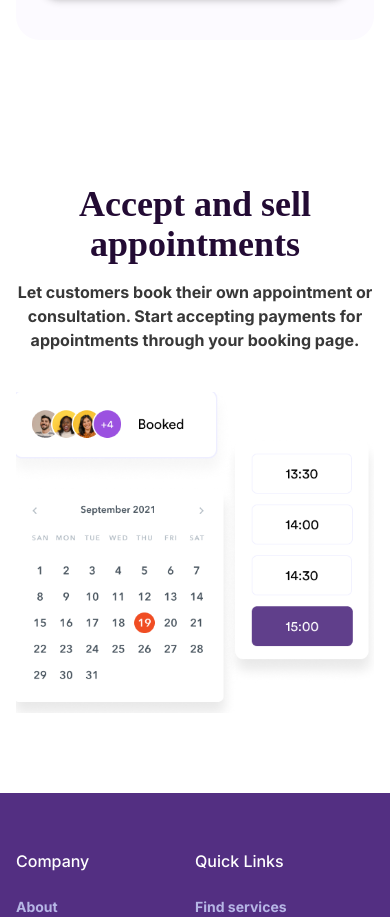
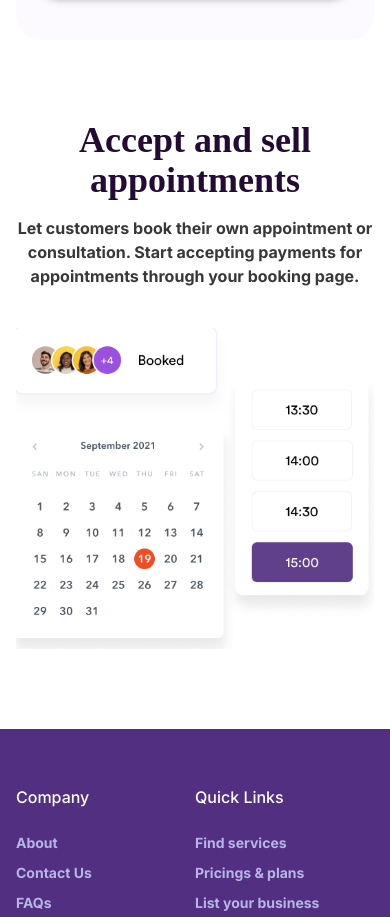
Before and after one commit to IdrisRoti/dutiful, a Next.js app: page / in a window 390 px wide. Shown: the part 3360-4277 px from the top of the page. Built offline with nearby package versions, Linux system fonts and the light colour scheme; a web font is replaced by a local one.

Commit message:
style(appointment): remove padding top on smaller sceens

```diff
--- a/components/landing-page/appointments/Appointments.tsx
+++ b/components/landing-page/appointments/Appointments.tsx
@@ -12,7 +12,7 @@ const Appointments = () => {
                     className="object-cover"
                 />
             </div>
-            <div className="w-full mx-auto flex flex-col pt-16 gap-4 text-center lg:text-start -order-1 lg:order-1">
+            <div className="w-full mx-auto flex flex-col lg:pt-16 gap-4 text-center lg:text-start -order-1 lg:order-1">
                 <h1 className='text-4xl font-semibold font-averia text-[#230B34]'>Accept and sell appointments</h1>
                 <p className='md:text-xl text-[#383838]'>Let customers book their own appointment or consultation. Start accepting payments for appointments through your booking page. </p>
             </div>
```
